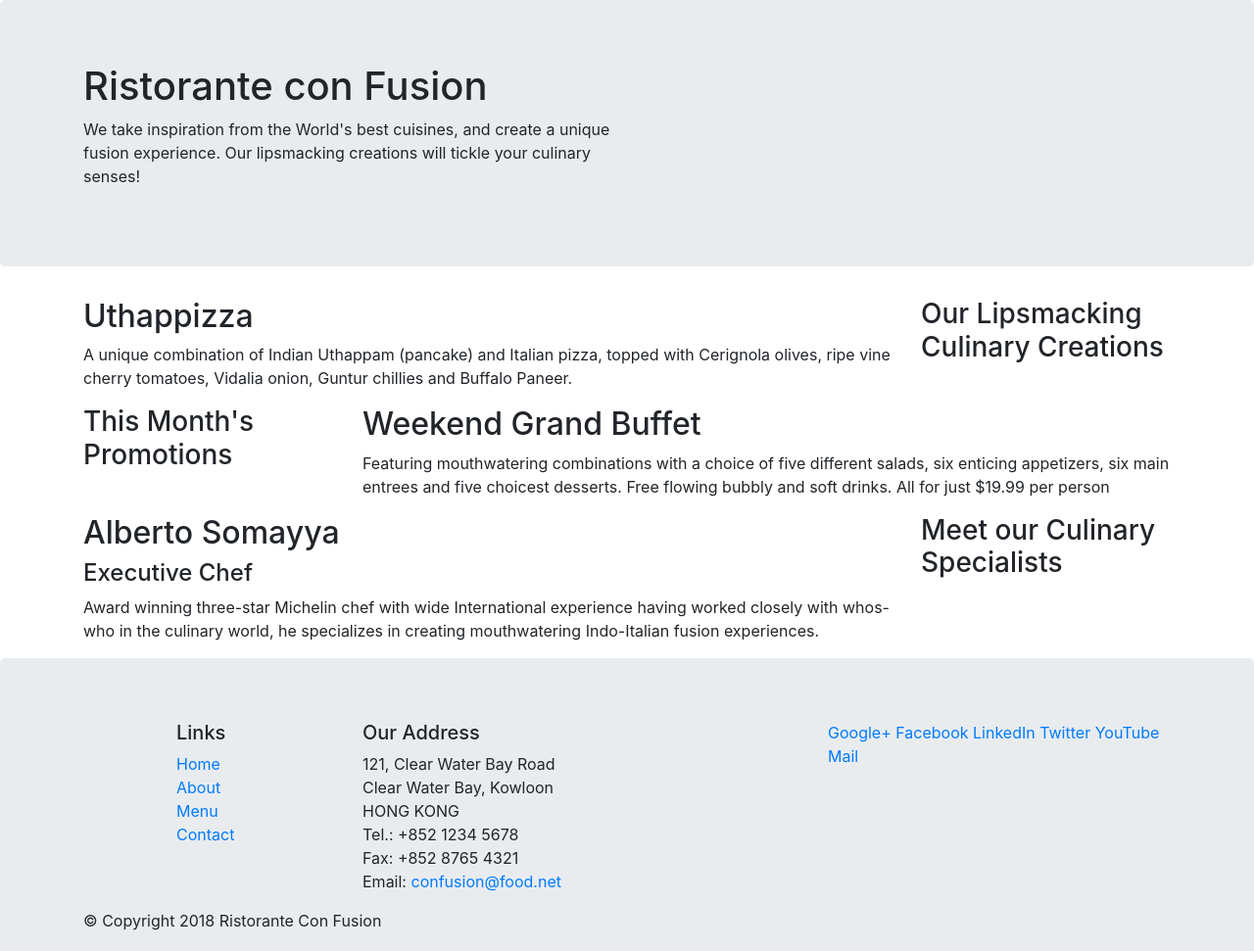
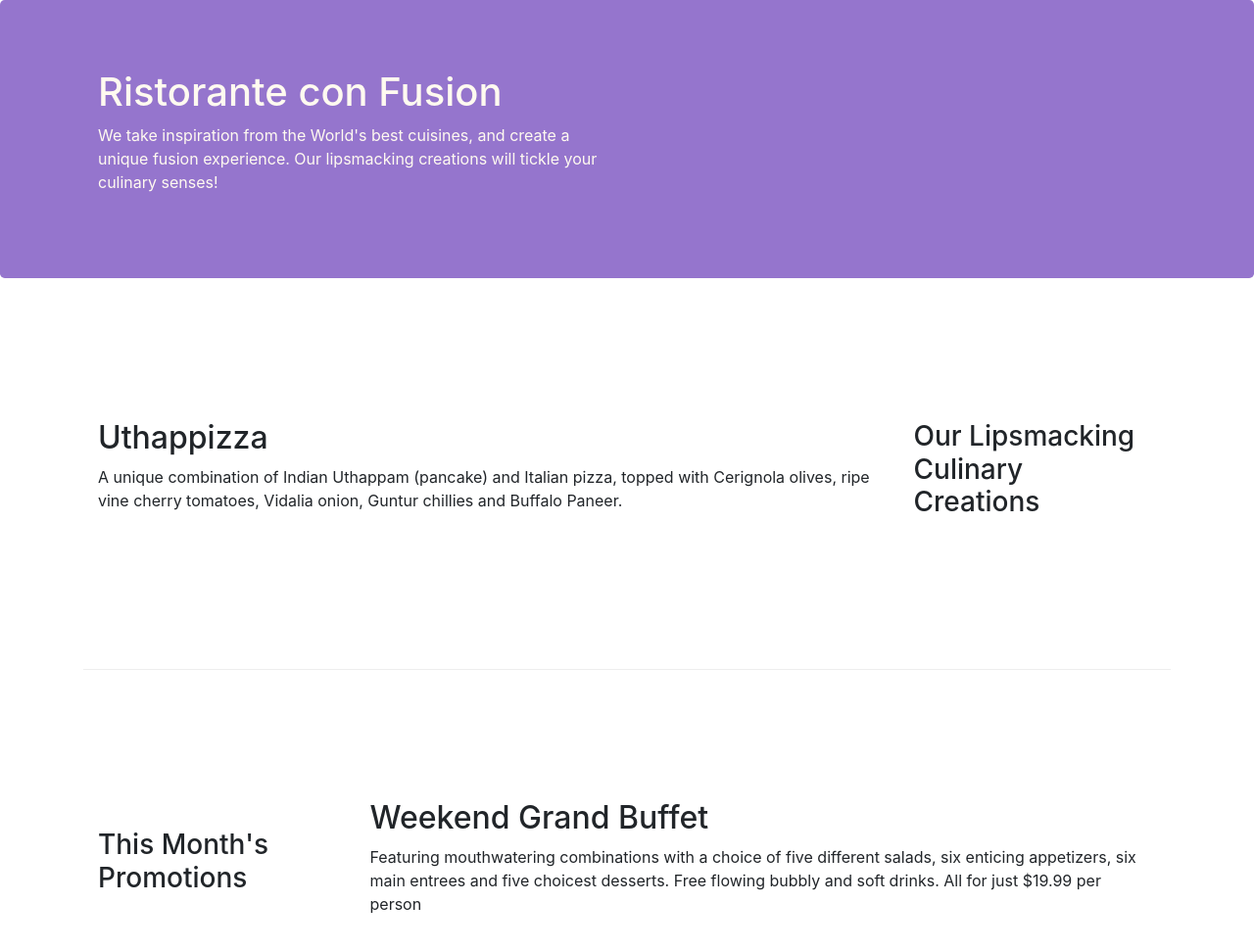
Before and after one commit to NotTheRealNarik/Full-Stack-Web-Development-with-React, a website: page index.html in a window 1280 px wide. Shown: the top 971 px of the page at 98% size. Drawn offline with nearby package versions, Linux system fonts and the light colour scheme.

Commit message:
Bootstrap grid part 3

```diff
--- /dev/null
+++ b/CSS/styles.css
@@ -0,0 +1,30 @@
+.row-header{
+    margin:0px auto;
+    padding: 0px auto;
+}
+
+.row-content{
+    margin: 0px auto;
+    padding: 50px 0px 50px 0px;
+    border-bottom: 1px ridge;
+    min-height: 400px;
+}
+
+.footer{
+    background-color: #D1C4E9;
+    margin: 0px auto;
+    padding: 20px 0px 20px 0px;
+}
+
+.jumbotron{
+    padding: 70px 30px 70px 30px;
+    margin: 0px auto;
+    background: #9575CD;
+    color: floralwhite;
+}
+
+.address{
+    font-size: 80%;
+    margin: 0px;
+    color: #0f0f0f;
+}
--- a/index.html
+++ b/index.html
@@ -9,6 +9,7 @@
 
       <!-- Bootstrap CSS -->
       <link rel="stylesheet" href="node_modules/bootstrap/dist/css/bootstrap.min.css">
+      <link rel="stylesheet" href="css/styles.css">
     <title>Ristorante Con Fusion</title>
 </head>
 
@@ -16,7 +17,7 @@
 
     <header class="jumbotron">
         <div class='container'>
-            <div class="row">
+            <div class="row row-header">
                 <div class="col-12 col-sm-6">
                     <!-- "col-12" means for EXTRA SMALL screens, it occupies 12 columns-->
                     <!-- "col-sm-x" means for  SMALL screens, it occupies x columns-->
@@ -33,7 +34,7 @@
     </header>
 
     <div class='container'>
-        <div class = "row">
+        <div class = "row row-content align-items-center"> <!-- positions content to center vertically-->
             <div class="col-12 col-sm-4 order-sm-last col-md-3">
                 <!-- "col-md-x" means for MEDIUM screens, it occupies x columns-->
                 <h3>Our Lipsmacking Culinary Creations</h3>
@@ -45,17 +46,17 @@
         </div>
 
 
-        <div class = "row">
+        <div class = "row row-content align-items-center">
             <div class="col-12 col-sm-4 col-md-3">
                 <h3>This Month's Promotions</h3>
             </div>
-            <div  class="col col-sm col-md">
+            <div  class="col col-sm col-md ">
                 <h2>Weekend Grand Buffet</h2>
                 <p>Featuring mouthwatering combinations with a choice of five different salads, six enticing appetizers, six main entrees and five choicest desserts. Free flowing bubbly and soft drinks. All for just $19.99 per person </p>
             </div>
         </div>
 
-        <div class = "row">
+        <div class = "row row-content align-items-center">
             <div  class="col-12 col-sm-4 order-sm-last col-md-3">
                 <h3>Meet our Culinary Specialists</h3>
             </div>
@@ -67,9 +68,9 @@
         </div>
     </div>
 
-    <footer class="jumbotron">
+    <footer class="footer">
         <div class='container'>
-            <div class="row">
+            <div class="row ">
                 <div class="col-4 offset-1 col-sm-2">
                     <h5>Links</h5>
                     <ul class="list-unstyled">
@@ -90,7 +91,7 @@
 		              Email: <a href="mailto:confusion@food.net">confusion@food.net</a>
 		           </address>
                 </div>
-                <div class="col-12 col-sm-4">
+                <div class="col-12 col-sm-4 align-self-center">
                     <div >
                         <a href="http://google.com/+">Google+</a>
                         <a href="http://www.facebook.com/profile.php?id=">Facebook</a>
@@ -102,7 +103,7 @@
                 </div>
            </div>
 
-           <div class="row">
+           <div class="row justify-content-center"> <!-- positions content to center hotizontally-->
                 <div class="col-auto">
                     <p>© Copyright 2018 Ristorante Con Fusion</p>
                 </div>
```
